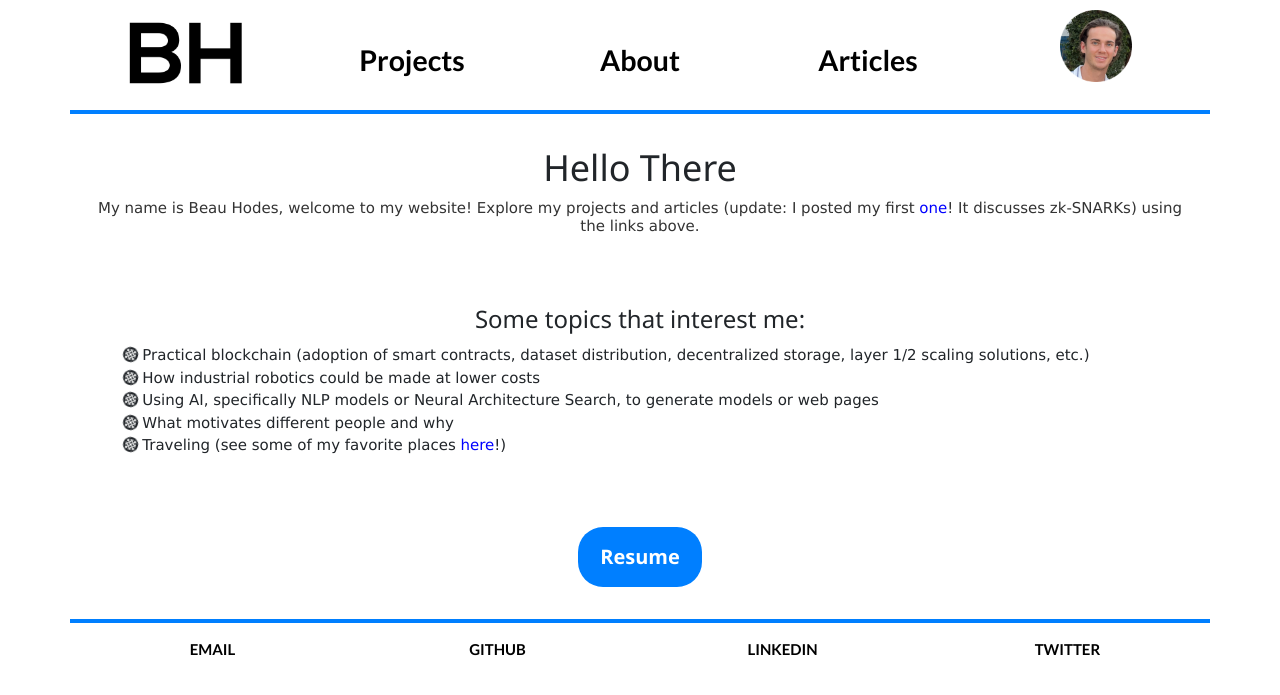
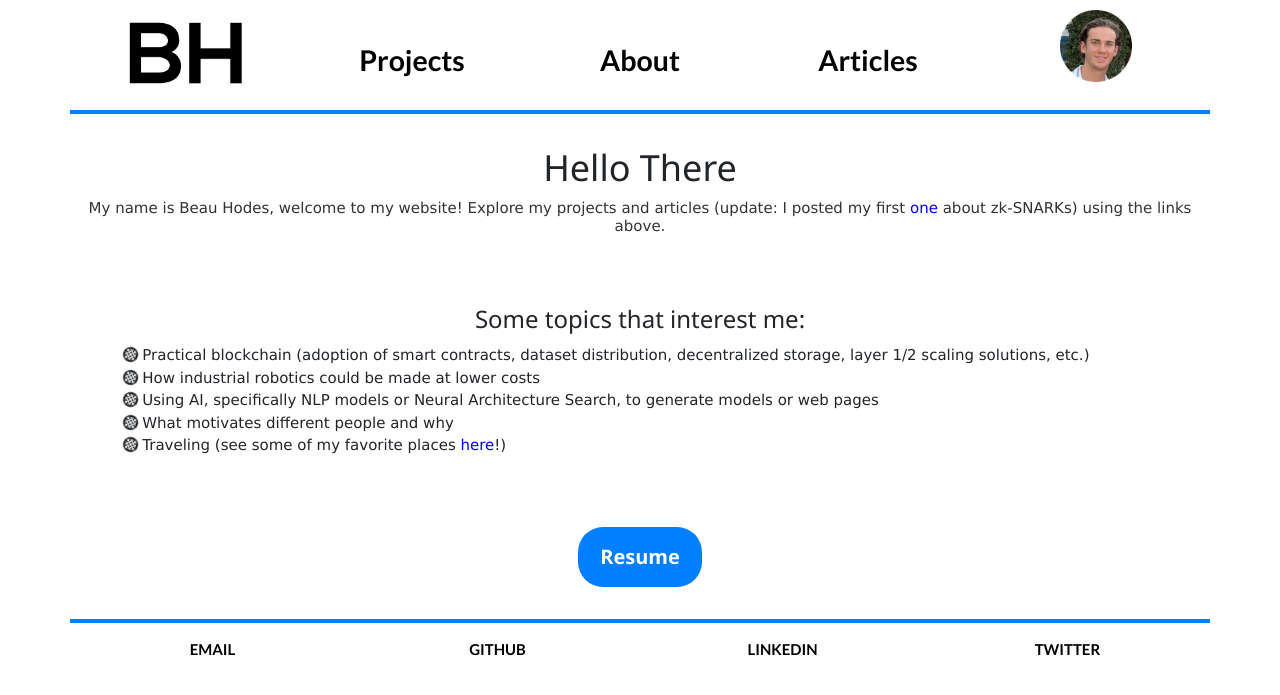
Before and after one commit to beauhodes/beauhodes.github.io, a Jekyll site: the page built from index.html, in a window 1280 px wide. Shown: the top 695 px of the page. Built offline with Jekyll 4.4.1, drawn with Linux system fonts in a browser that asks for light colours; nearby versions of some CDN libraries.

Commit message:
Update index.html

```diff
--- a/index.html
+++ b/index.html
@@ -4,7 +4,7 @@ title: Beau Hodes
 ---
 <br>
 <h1 style="text-align:center;">Hello There</h1>
-<p style="text-align:center;">My name is Beau Hodes, welcome to my website! Explore my projects and articles (update: I posted my first <a href="articles/2021/03/31/zksnarks" style="color: blue;">one</a>! It discusses zk-SNARKs) using the links above.</p>
+<p style="text-align:center;">My name is Beau Hodes, welcome to my website! Explore my projects and articles (update: I posted my first <a href="articles/2021/03/31/zksnarks" style="color: blue;">one</a> about zk-SNARKs) using the links above.</p>
 <br>
 <br>
 <h3 style="text-align:center;">Some topics that interest me:</h3>
```
